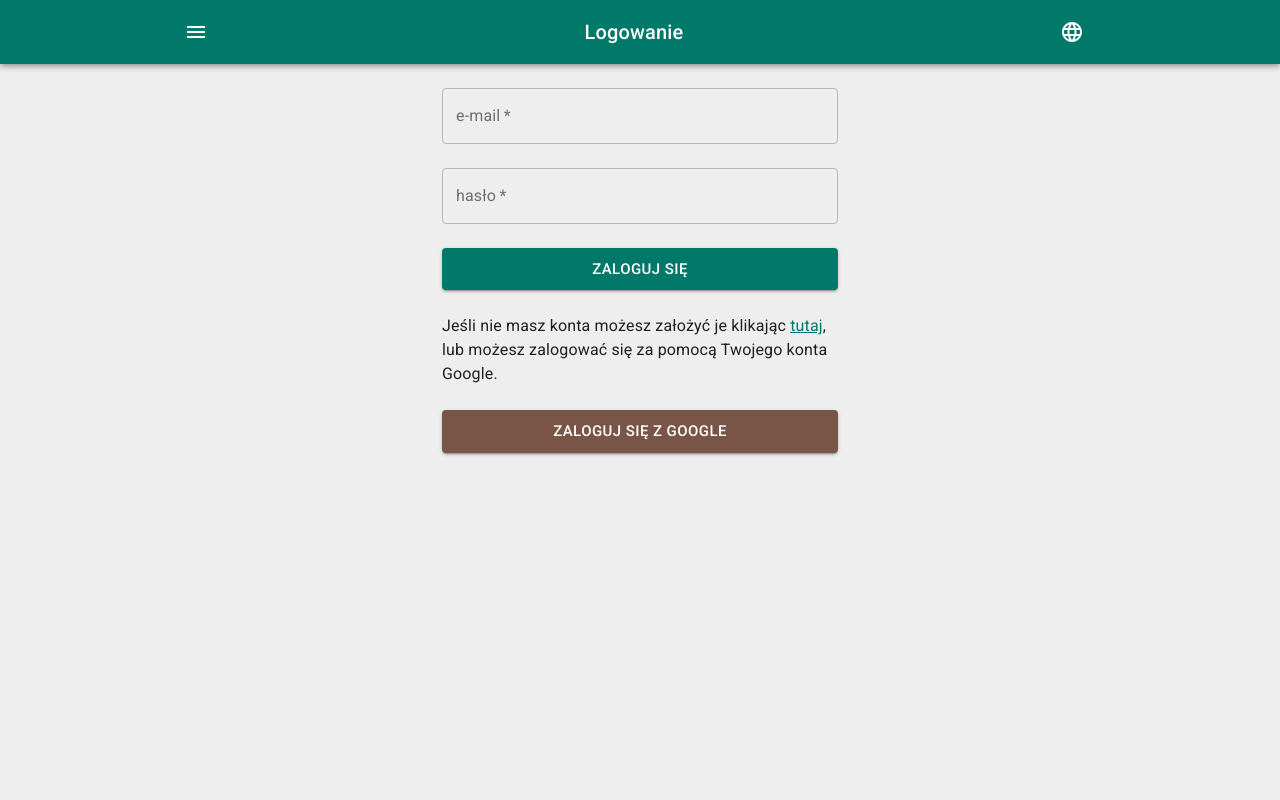
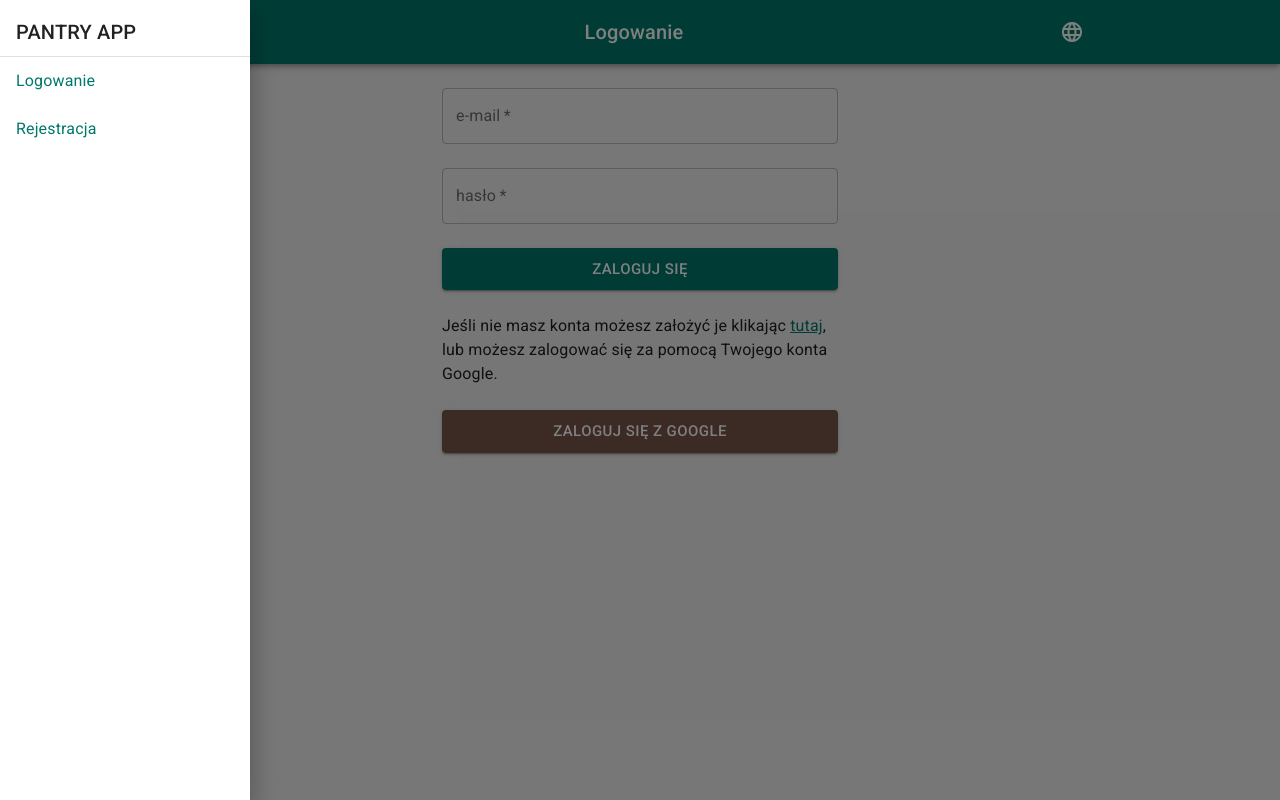
Before and after one commit to danjarosz/pantry-app, a React (Create React App) app: page / in a window 1280 px wide. Both pictures are taken after a click on the button 196 px from the left and 32 px from the top of the page. Built offline with nearby package versions, Linux system fonts and the light colour scheme.

Commit message:
feat: implement navigation

```diff
--- a/src/components/Navigation/Navigation.jsx
+++ b/src/components/Navigation/Navigation.jsx
@@ -1,26 +1,166 @@
-import React from 'react';
+import React, { useState } from 'react';
 import { makeStyles } from "@material-ui/styles";
-import IconButton from '@material-ui/core/IconButton';
+import { Link } from "react-router-dom";
+import {
+  Divider,
+  Drawer,
+  IconButton,
+  List,
+  ListItem,
+  ListItemText,
+  Typography
+} from '@material-ui/core';
 import MenuIcon from '@material-ui/icons/Menu';
 
 const useStyles = makeStyles((theme) => ({
   menuButton: {
     marginRight: theme.spacing(2),
+  },
+  list: {
+    width: 250,
+  },
+  logo: {
+    textTransform: "uppercase"
+  },
+  link: {
+    textDecoration: "none",
+    color: theme.palette.primary.main
   }
 }));
 
 const Navigation = ({ variant }) => {
   const classes = useStyles();
+  const [open, setOpen] = useState(false);
+
+  const openDrawer = () => {
+    setOpen(true);
+  }
+
+  const closeDrawer = () => {
+    setOpen(false);
+  }
+
+  const privateMenuItems = [
+    {
+      type: "link",
+      label: "Twoje spiżarnie",
+      navigateTo: "/dashboard"
+    },
+    {
+      type: "link",
+      label: "Ustawienia",
+      navigateTo: "/settings"
+    },
+    {
+      type: "button",
+      label: "Wyloguj się"
+    }
+  ]
+
+  const publicMenuItems = [
+    {
+      type: "link",
+      label: "Logowanie",
+      navigateTo: "/"
+    },
+    {
+      type: "link",
+      label: "Rejestracja",
+      navigateTo: "/signup"
+    }
+  ]
+
+  const getNavItems = (list) => list.map(item => {
+    const { type, label, navigateTo } = item;
+
+    let itemEl = (
+      <Link
+        key={navigateTo}
+        to={navigateTo}
+        className={classes.link}
+      >
+        <ListItem
+          button
+        >
+          <ListItemText
+            color="primary"
+          >
+            {label}
+          </ListItemText>
+        </ListItem>
+      </Link>
+    )
+
+    if (type === "button") {
+      <ListItem
+          button
+        >
+          <ListItemText
+            color="primary"
+          >
+            {label}
+          </ListItemText>
+      </ListItem>
+    }
+
+
+    return itemEl
+  })
+
+  let navItems = [];
+
+  switch (variant) {
+    case "private":
+      navItems = getNavItems(privateMenuItems);
+      break;
+    case "public":
+      navItems = getNavItems(publicMenuItems);
+      break;
+    default:
+      navItems = []
+  }
+
+  const list = (
+    <div
+      className={classes.list}
+      role="presentation"
+      onClick={closeDrawer}
+      onKeyDown={closeDrawer}
+    >
+      <List>
+        <ListItem>
+          <Typography
+            variant="h6"
+            className={classes.logo}
+          >
+            Pantry App
+          </Typography>
+        </ListItem>
+        <Divider />
+        {navItems}
+      </List>
+    </div>
+  );
 
   return (
+    <>
       <IconButton
         edge="start"
         className={classes.menuButton}
         color="inherit"
         aria-label="menu"
+        onClick={openDrawer}
       >
         <MenuIcon />
       </IconButton>
+      <Drawer
+        anchor="left"
+        open={open}
+        onClose={closeDrawer}
+      >
+        {list}
+    </Drawer>
+    </>
   );
 }
 
```
Lines whose indentation alone changed are shown as unchanged.
